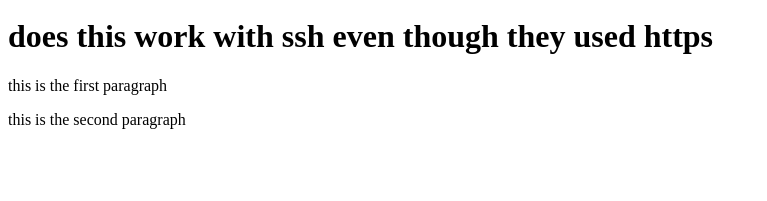
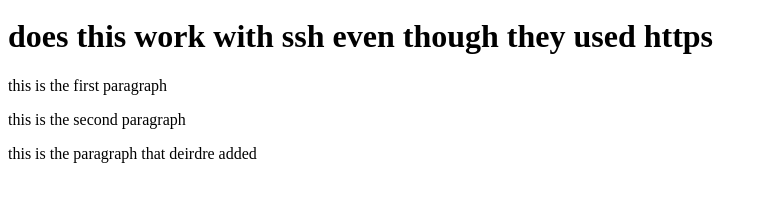
Before and after one commit to deirdrerohr/new-repo, a plain HTML site: page index.html in a window 1280 px wide. Shown: the part 47-248 px from the top of the page, without its empty margins (0-767 px from the left). Drawn offline with Linux system fonts and the light colour scheme.

Commit message:
Add p tag

```diff
--- a/index.html
+++ b/index.html
@@ -15,4 +15,5 @@
     <h1>does this work with ssh even though they used https</h1>
     <p> this is the first paragraph</p>
     <p> this is the second paragraph</p>
+    <p>this is the paragraph that deirdre added</p>
 </html>
```
